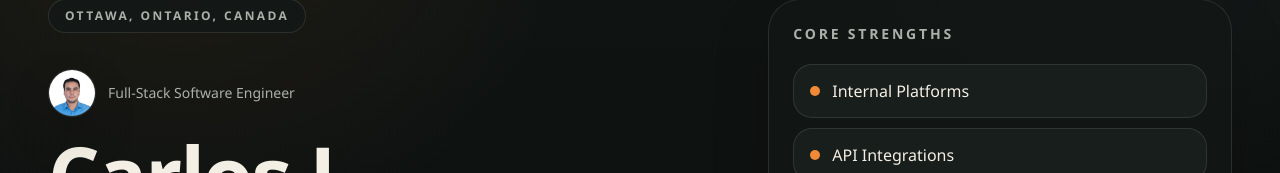
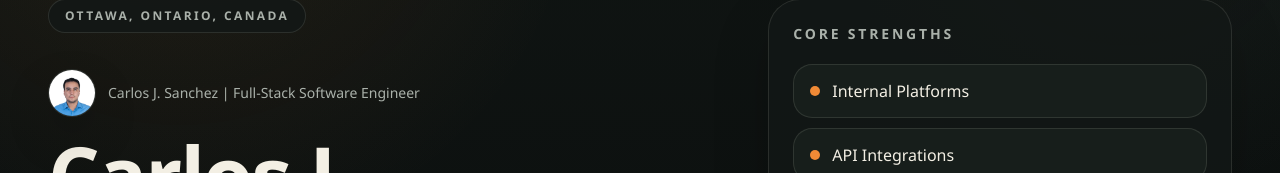
Before and after one commit to csanchez24/website, a Next.js app: page / in a window 1280 px wide. Shown: the part 150-323 px from the top of the page. Built offline with nearby package versions, Linux system fonts and the light colour scheme.

Commit message:
change title

```diff
--- a/app/page.tsx
+++ b/app/page.tsx
@@ -160,14 +160,10 @@ export default function Home() {
 
         <div className="space-y-4">
           {experienceHighlights.map((experience) => (
-            <ExperienceCard
-              key={experience.company}
-              experience={experience}
-            />
+            <ExperienceCard key={experience.company} experience={experience} />
           ))}
         </div>
       </section>
-
     </PageShell>
   );
 }
--- a/lib/site-config.ts
+++ b/lib/site-config.ts
@@ -1,6 +1,6 @@
 export const siteConfig = {
   name: "Carlos J. Sanchez",
-  title: "Full-Stack Software Engineer",
+  title: "Carlos J. Sanchez | Full-Stack Software Engineer",
   url: "https://carlosjsancheze.com",
   description:
     "Senior full-stack software engineer building business software, integrations, internal platforms, and customer-facing products.",
```
